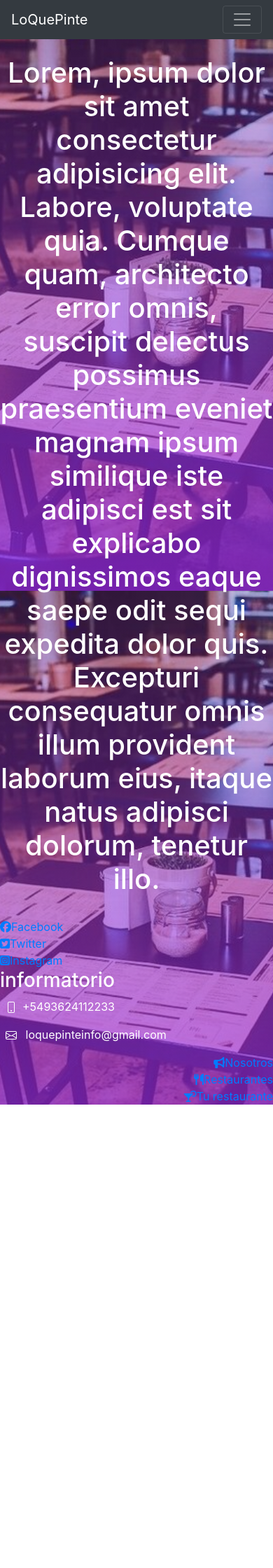
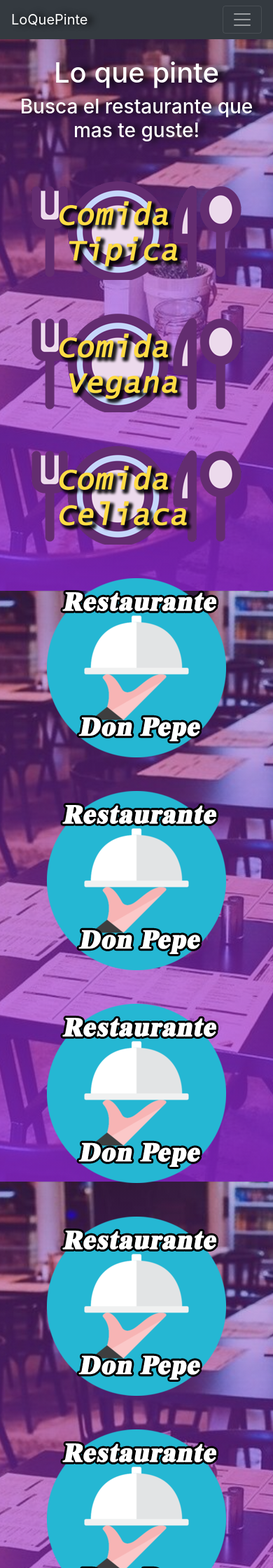
Before and after one commit to loquepinte/Aplicacion, a Django app: page /principal/ in a window 390 px wide. Shown: the top 2240 px of the page at 70% size. Before the commit the page ends 1578 px from the top, so only its background shows below. Run offline with Django 3.2, Linux system fonts and the light colour scheme; some libraries are stand-ins or nearby versions.

Commit message:
agrego nuevas funcionalidad y comentarios

```diff
--- a/Loquepinte/Loquepinte/plantillas/index.html
+++ b/Loquepinte/Loquepinte/plantillas/index.html
@@ -46,7 +46,7 @@
 
     </header>
 
-    <footer>
+    <footer style>
         <div class="row">
           <div class="col-sm-4 d-flex flex-column">
             <a href="http://www.facebook.com"><i class="fab fa-facebook"></i>Facebook</a>
--- a/Loquepinte/Loquepinte/plantillas/principal.html
+++ b/Loquepinte/Loquepinte/plantillas/principal.html
@@ -8,7 +8,7 @@
     <link rel="icon" href="img/-meal_89750.ico">
     <link rel="stylesheet" href="https://stackpath.bootstrapcdn.com/bootstrap/4.5.2/css/bootstrap.min.css" integrity="sha384-JcKb8q3iqJ61gNV9KGb8thSsNjpSL0n8PARn9HuZOnIxN0hoP+VmmDGMN5t9UJ0Z" crossorigin="anonymous">
     <script src="https://kit.fontawesome.com/d5e8dba652.js" crossorigin="anonymous"></script>
-     <link rel="stylesheet" href="/static/css/estilos.css">
+    <link rel="stylesheet" href="/static/css/estilos.css">
 </head>
 <body>
     <header>
@@ -50,10 +50,110 @@
 
           <div class="row">
             <div class="col-sm-12 my-4 text-center">
-              <h1>Lorem, ipsum dolor sit amet consectetur adipisicing elit. Labore, voluptate quia. Cumque quam, architecto error omnis, suscipit delectus possimus praesentium eveniet magnam ipsum similique iste adipisci est sit explicabo dignissimos eaque saepe odit sequi expedita dolor quis. Excepturi consequatur omnis illum provident laborum eius, itaque natus adipisci dolorum, tenetur illo.</h1>
+              <h1>Lo que pinte</h1>
+              <h3>Busca el restaurante que mas te guste!</h3>
           </div>
+          <div class="col-sm-4 text-center py-4 py-4">
+              <img src="/static/img/img1.png">
+          </div>
+          <div class="col-sm-4 text-center py-4">
+              <img src="/static/img/img2.png">
+          </div>
+          <div class="col-sm-4 text-center py-4">
+              <img src="/static/img/img3.png">
+          </div>
+          <div class="col-sm-4 text-center py-4">
+            <img src="/static/img/restaurant.png">
+        </div>
+        <div class="col-sm-4 text-center py-4">
+            <img src="/static/img/restaurant.png">
+        </div>
+        <div class="col-sm-4 text-center py-4">
+            <img src="/static/img/restaurant.png">
+        </div>
+          <div class="col-sm-4 text-center py-4">
+            <img src="/static/img/restaurant.png">
+        </div>
+        <div class="col-sm-4 text-center py-4">
+            <img src="/static/img/restaurant.png">
+        </div>
+        <div class="col-sm-4 text-center py-4">
+            <img src="/static/img/restaurant.png">
+        </div>
+          <div class="col-sm-4 text-center py-4">
+            <img src="/static/img/restaurant.png">
+        </div>
+        <div class="col-sm-4 text-center py-4">
+            <img src="/static/img/restaurant.png">
+        </div>
+        <div class="col-sm-4 text-center py-4">
+            <img src="/static/img/restaurant.png">
+        </div>
+          <div class="col-sm-4 text-center py-4">
+            <img src="/static/img/restaurant.png">
+        </div>
+        <div class="col-sm-4 text-center py-4">
+            <img src="/static/img/restaurant.png">
+        </div>
+        <div class="col-sm-4 text-center py-4">
+            <img src="/static/img/restaurant.png">
+        </div>
+          <div class="col-sm-4 text-center py-4">
+            <img src="/static/img/restaurant.png">
+        </div>
+        <div class="col-sm-4 text-center py-4">
+            <img src="/static/img/restaurant.png">
+        </div>
+        <div class="col-sm-4 text-center py-4">
+            <img src="/static/img/restaurant.png">
+        </div>
          </div>
-
+         <div class="Comentario">
+         <h1>Dejame tu comentario</h1>
+         <form>
+           <div class="form-row px-3">
+             <div class="form-group col-sm-2">
+               <label for="nombre">Nombre</label>
+               <input type="text" class="form-control" id="nombre" placeholder="Ingrese su nombre">
+             </div>
+             <div class="form-group col-sm-4">
+               <label for="apellido">Apellido</label>
+               <input type="text" class="form-control" id="apellido" placeholder="Ingrese su apellido">
+             </div>
+           </div>
+           <div class="form-group col-sm-6">
+             <label for="email">Email</label>
+             <input type="text" class="form-control" id="email" placeholder="Ingrese su email">
+           </div>
+           <div class="form-row px-3">
+             <div class="form-group col-sm-4">
+               <label for="Domicilio">Domicilio de tu restaurante</label>
+               <input type="text" class="form-control" id="Domicilio" placeholder="Ingrese su Domicilio">
+             </div>
+             <div class="form-group col-sm-2">
+               <label for="Ciudad">Ciudad</label>
+               <select name="ciudad" id="ciudad" class="form-control">
+                 <option>Resistencia</option>
+                 <option>Barranqueras</option>
+                 <option>Fontana</option>
+               </select>
+             </div>
+           </div>
+           <div class="form-group col-sm-6">
+             <label for="comentario">Comentario adicional</label>
+             <textarea class="form-control" id="comentario" cols="10" rows="5"></textarea>
+           </div>
+           <div class="form-group col-sm-6">
+             <div class="form-group form-check px-4">
+               <input type="checkbox" class="form-check-input" id="exampleCheck1">
+               <label class="form-check-label" for="exampleCheck1">Quiero que me llamen</label>
+             </div>
+           </div>
+            <div class="form-group col-sm-6 px-4">
+            <button type="submit" class="btn btn-primary col-sm-6 py-4">Enviar</button>
+            </div>
+         </form>
+       </div>
     </header>
 
     <footer>
--- a/Loquepinte/Loquepinte/settings.py
+++ b/Loquepinte/Loquepinte/settings.py
@@ -11,6 +11,7 @@ https://docs.djangoproject.com/en/3.1/ref/settings/
 """
 
 from pathlib import Path
+# import os
 
 # Build paths inside the project like this: BASE_DIR / 'subdir'.
 BASE_DIR = Path(__file__).resolve(strict=True).parent.parent
@@ -103,9 +104,9 @@ AUTH_PASSWORD_VALIDATORS = [
 # Internationalization
 # https://docs.djangoproject.com/en/3.1/topics/i18n/
 
-LANGUAGE_CODE = 'en-us'
+LANGUAGE_CODE = 'es-es'
 
-TIME_ZONE = 'UTC'
+TIME_ZONE = 'UTC-3'
 
 USE_I18N = True
 
--- a/Loquepinte/Loquepinte/static/css/estilos.css
+++ b/Loquepinte/Loquepinte/static/css/estilos.css
@@ -11,6 +11,11 @@ body{
  background-size: cover;
  background-position: center;
  color: white;
+ position: relative;
+ background-position: center;
+ background-size: cover;
+ background-repeat: no-repeat;
+ background-attachment: fixed;
 }
 .logo{
     height: 200px;
@@ -20,3 +25,11 @@ body{
 .espacio{
     letter-spacing: 2px;
 }
+
+header {
+    text-shadow: 8px 0 10px black;
+}
+
+footer {
+    background-image: url(/static/img/footer.png);
+}
--- /dev/null
+++ b/Loquepinte/Loquepinte/static/js/ajuste.js
@@ -0,0 +1 @@
+$('.carousel').carousel()
```
Also changed, not shown: Loquepinte/Loquepinte/plantillas/estilos.css (deleted, +0 -26 lines), Loquepinte/Loquepinte/static/img/bg111.jpg (renamed from Loquepinte/Loquepinte/static/img/img1.jpg), Loquepinte/Loquepinte/static/img/footer.png (added), Loquepinte/Loquepinte/static/img/img1.png (added), Loquepinte/Loquepinte/static/img/img2.png (added), Loquepinte/Loquepinte/static/img/img3.png (added), Loquepinte/Loquepinte/static/img/restaurant.png (added), Loquepinte/Loquepinte/urls.py (line endings or trailing spaces).
